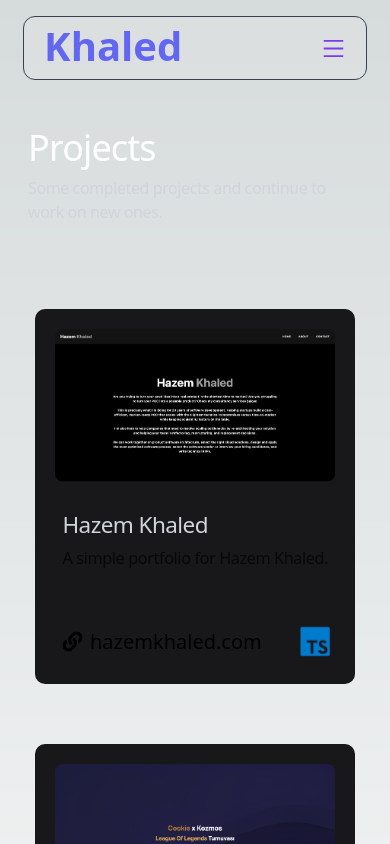
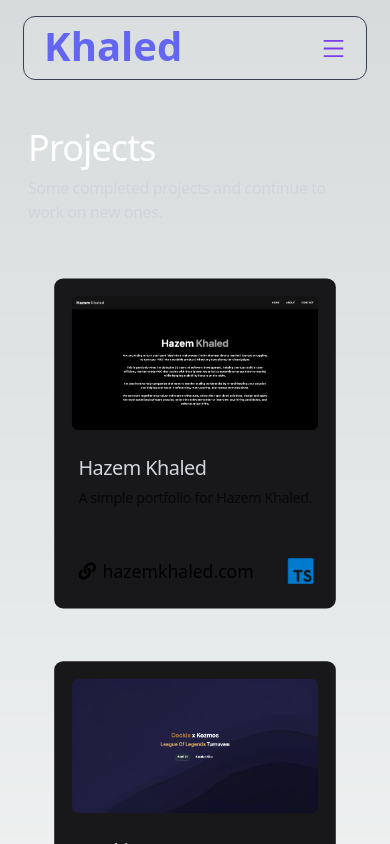
Before and after one commit to KhaledHN/Portfolio-website, a Next.js app: page /Projects in a window 390 px wide. Shown: the top 844 px of the page. Built offline with nearby package versions, Linux system fonts and the light colour scheme.

Commit message:
fixing responsive design

```diff
--- a/src/pages/Projects.js
+++ b/src/pages/Projects.js
@@ -18,8 +18,8 @@
           <p className=" pt-2 text-gray-300 tracking-tight text-base transition-all duration-100 ">
             Some completed projects and continue to work on new ones.
           </p>
-          <div className=" w-full h-[1870px] xl:h-96 flex items-center justify-center xl:justify-normal overflow-x-scroll scrollbar-hide pt-10 xl:pt-0 ">
-            <div className=" xl:flex col-span-8 gap-6 scale-125 xl:scale-100 ">
+          <div className=" w-full h-[1600px] xl:h-96 flex items-center justify-center xl:justify-normal overflow-x-scroll scrollbar-hide pt-10 xl:pt-0 ">
+            <div className=" xl:flex col-span-8 gap-6 scale-110 xl:scale-100 ">
               <div className=" pb-12 xl:pb-0 ">
                 <div className=" w-64 h-[300px] p-4 bg-zinc-900 hover:bg-zinc-800 rounded-lg ">
                   <a
```
